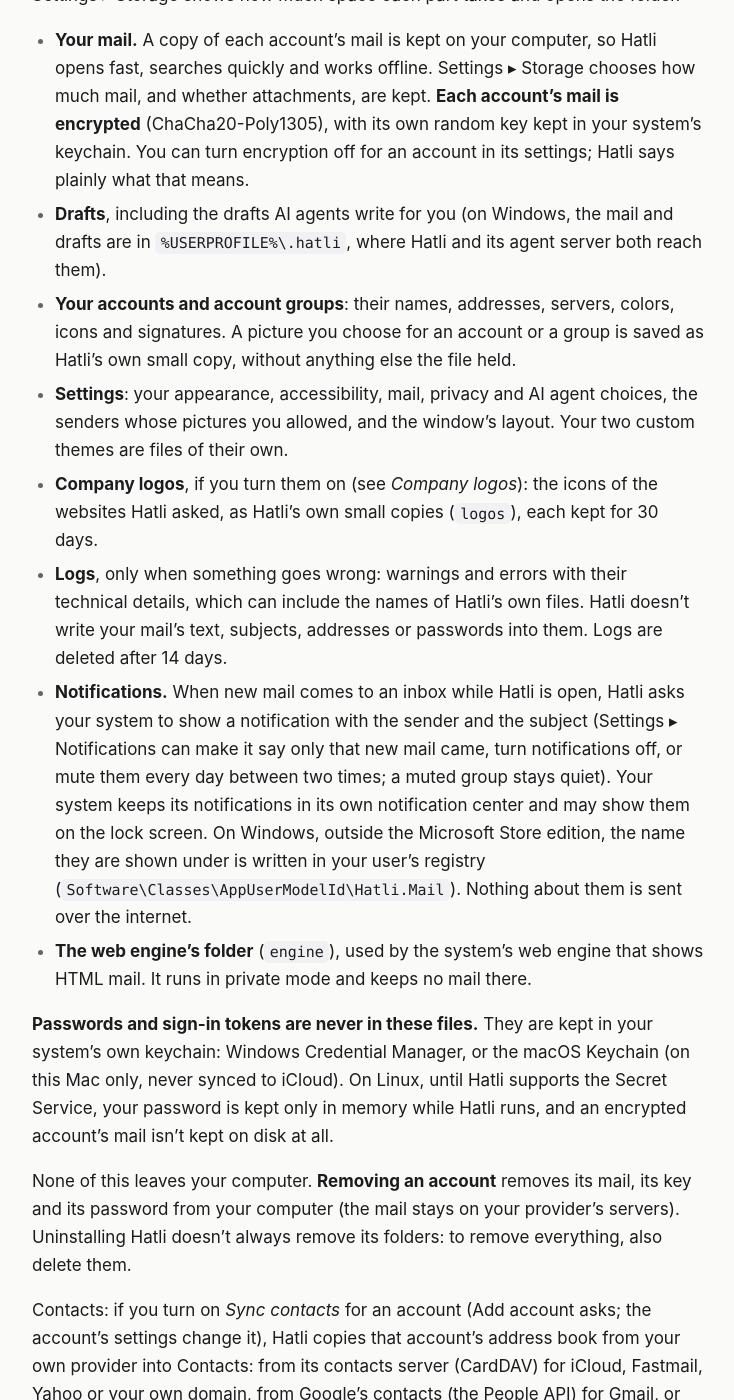
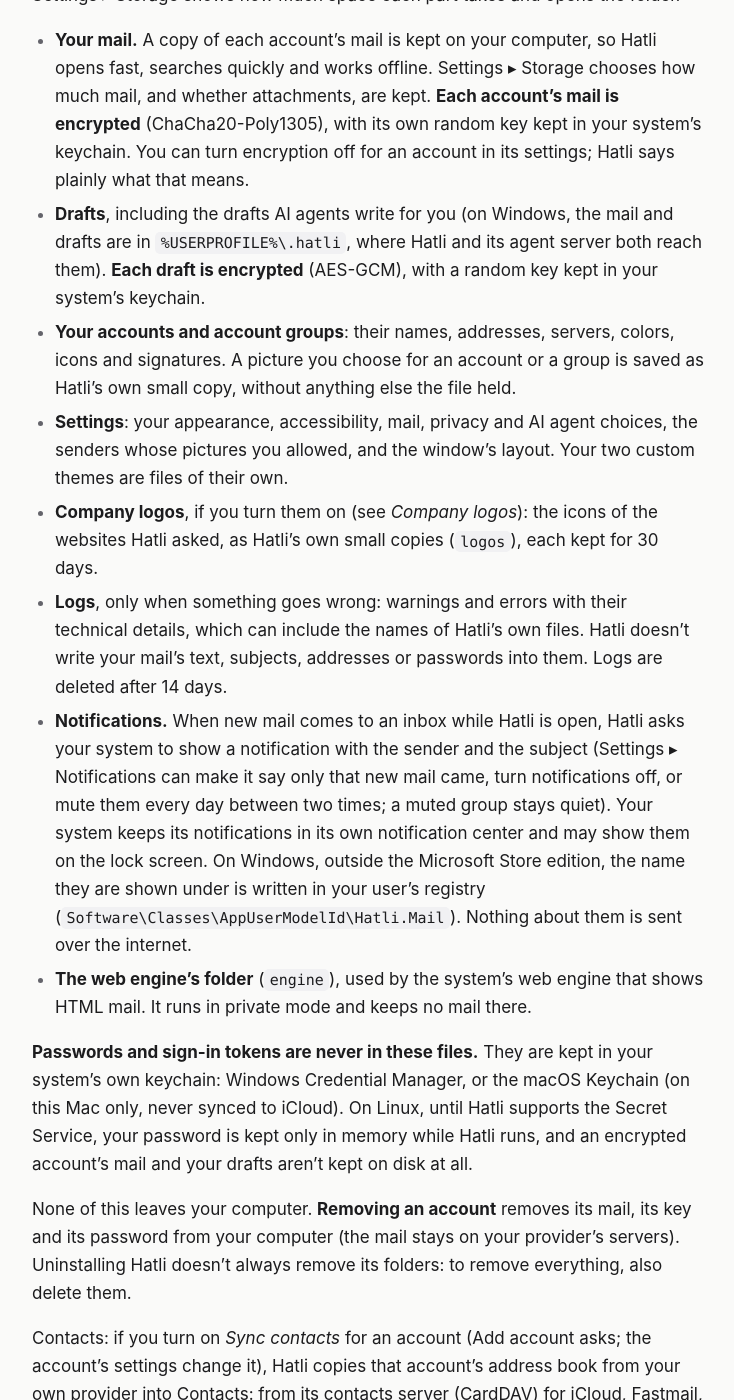
Before and after one commit to pulsar-a/documents, a Jekyll site: the page built from hatli/privacy-policy.md, in a window 1280 px wide and 1400 px high, scrolled down 2382 px. Shown: the whole window, without its empty margins (272-1006 px from the left). Built offline with Jekyll 4.4.1, drawn with Linux system fonts in a browser that asks for light colours; our own code applies the rules of GitHub Pages for plain Markdown files.

Commit message:
docs(hatli): your drafts are encrypted on your computer

```diff
--- a/hatli/privacy-policy.md
+++ b/hatli/privacy-policy.md
@@ -72,7 +72,8 @@ Settings ▸ Storage shows how much space each part takes and opens the folder.
   encrypted** (ChaCha20-Poly1305), with its own random key kept in your system's keychain. You can turn encryption
   off for an account in its settings; Hatli says plainly what that means.
 - **Drafts**, including the drafts AI agents write for you (on Windows, the mail and drafts are in
-  `%USERPROFILE%\.hatli`, where Hatli and its agent server both reach them).
+  `%USERPROFILE%\.hatli`, where Hatli and its agent server both reach them). **Each draft is encrypted**
+  (AES-GCM), with a random key kept in your system's keychain.
 - **Your accounts and account groups**: their names, addresses, servers, colors, icons and signatures. A picture you
   choose for an account or a group is saved as Hatli's own small copy, without anything else the file held.
 - **Settings**: your appearance, accessibility, mail, privacy and AI agent choices, the senders whose pictures you
@@ -93,8 +94,8 @@ Settings ▸ Storage shows how much space each part takes and opens the folder.
 
 **Passwords and sign-in tokens are never in these files.** They are kept in your system's own keychain: Windows
 Credential Manager, or the macOS Keychain (on this Mac only, never synced to iCloud). On Linux, until Hatli supports
-the Secret Service, your password is kept only in memory while Hatli runs, and an encrypted account's mail isn't kept
-on disk at all.
+the Secret Service, your password is kept only in memory while Hatli runs, and an encrypted account's mail and your
+drafts aren't kept on disk at all.
 
 None of this leaves your computer. **Removing an account** removes its mail, its key and its password from your
 computer (the mail stays on your provider's servers). Uninstalling Hatli doesn't always remove its folders: to remove
```
